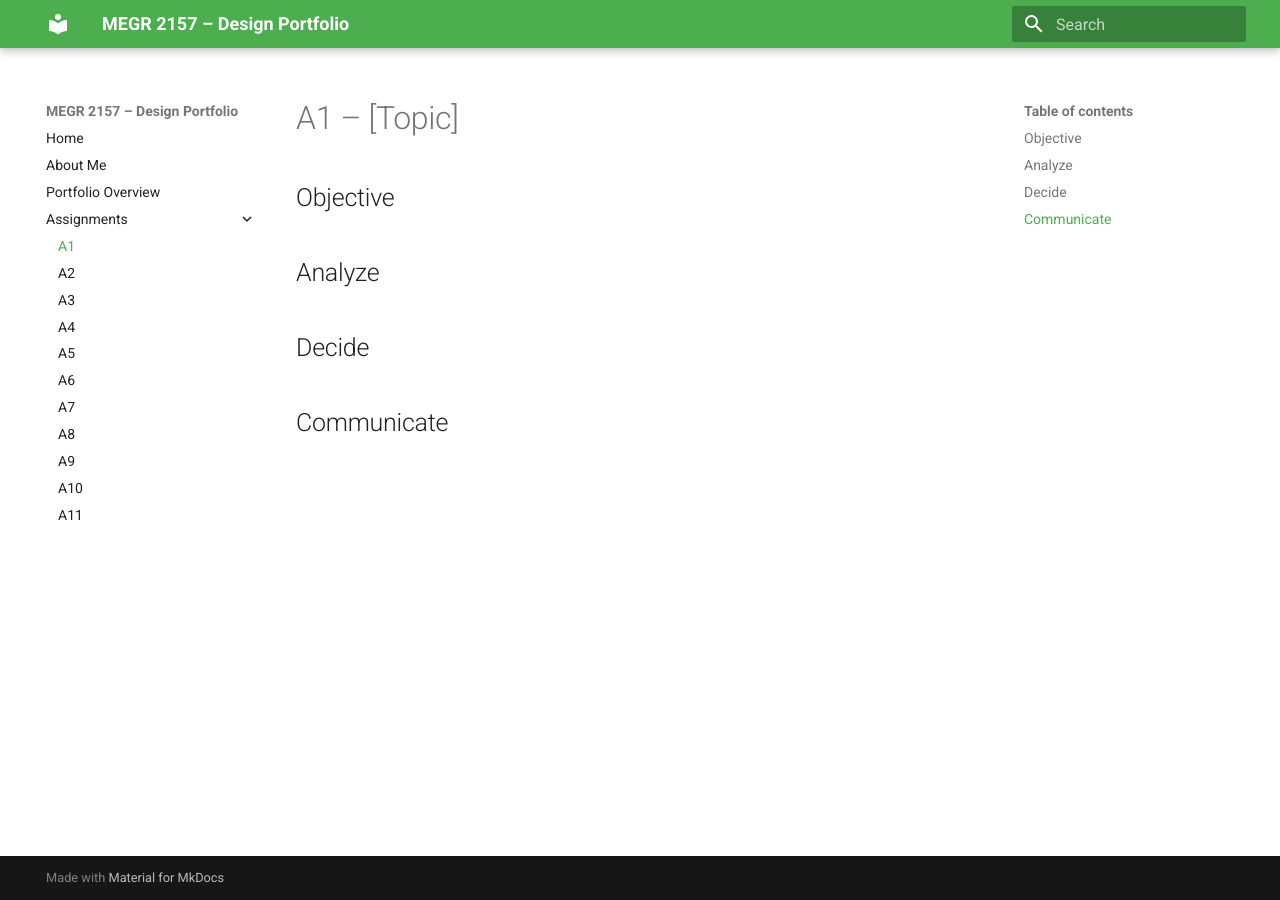
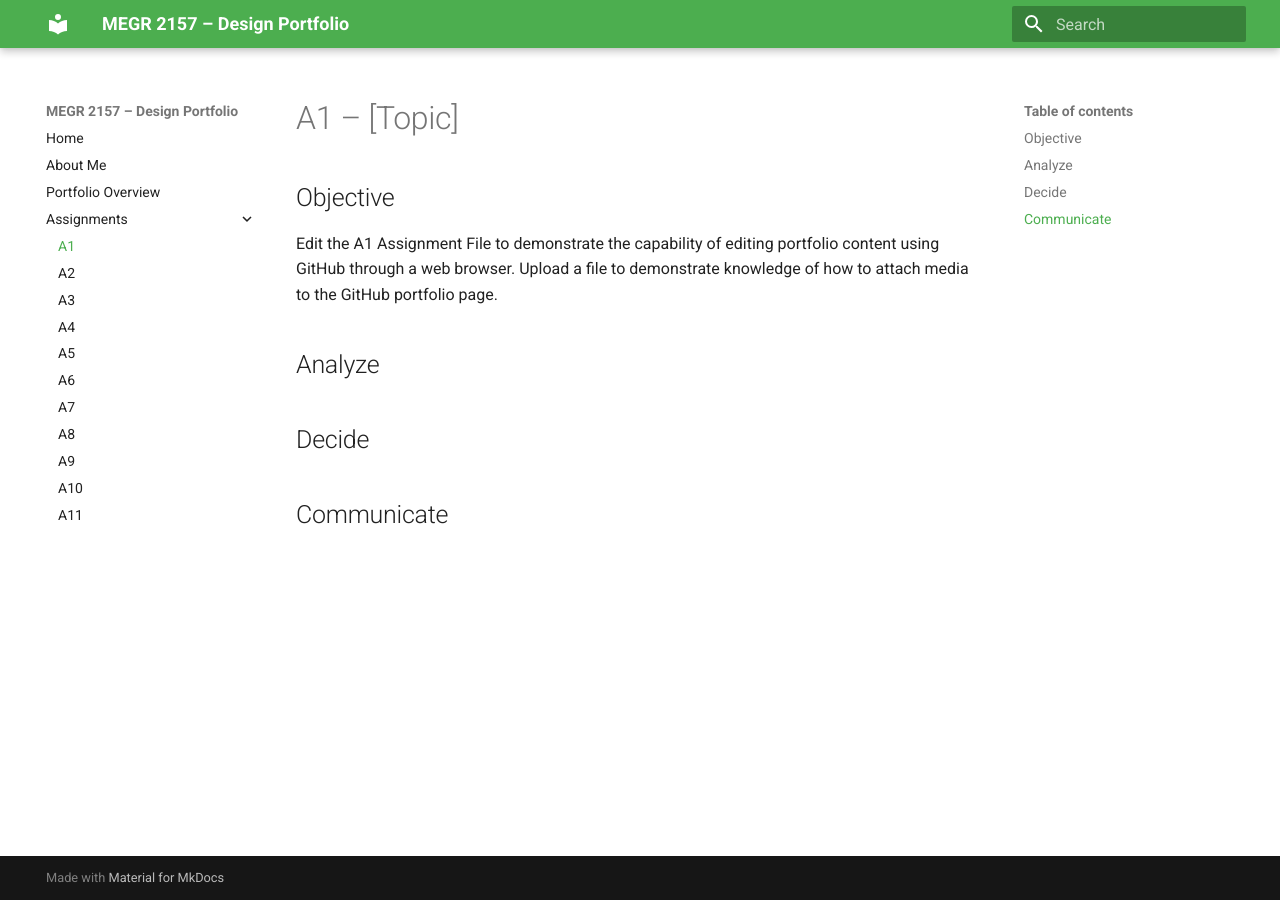
Before and after one commit to Mlikhtenbaum/megr-2157-design-projects-portfolio, an MkDocs documentation site: the page built from docs/assignments/A01/index.md, in a window 1280 px wide. Built offline with MkDocs 1.6.1 and Material for MkDocs 9.7.7, drawn with Linux system fonts in a browser that asks for light colours.

Commit message:
Clarify objective for A1 assignment
Updated the objective section to clarify assignment requirements.

```diff
--- a/docs/assignments/A01/index.md
+++ b/docs/assignments/A01/index.md
@@ -1,7 +1,7 @@
 # A1 – [Topic]
 
 ## Objective
-
+Edit the A1 Assignment File to demonstrate the capability of editing  portfolio content using GitHub through a web browser. Upload a file to demonstrate knowledge of how to attach media to the GitHub portfolio page.
 
 ## Analyze
 
```
